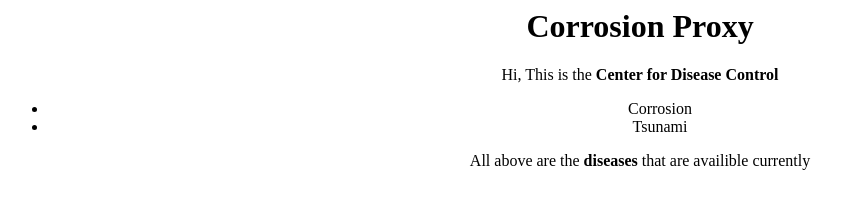
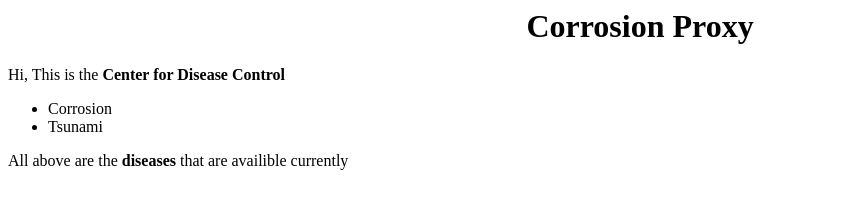
Before and after one commit to hozzywozzy/Corrosion, a plain HTML site: page index.html in a window 1280 px wide. Shown: the whole page, without its empty margins (0-865 px from the left). Drawn offline with Linux system fonts and the light colour scheme.

Commit message:
Update index.html

```diff
--- a/index.html
+++ b/index.html
@@ -2,9 +2,7 @@
 <head>
 <style>
 h1 {text-align: center;}
-p {text-align: center;}
 div {text-align: center;}
-ul {text-align: center;}
 </style>
 </head>
 <body>
```
